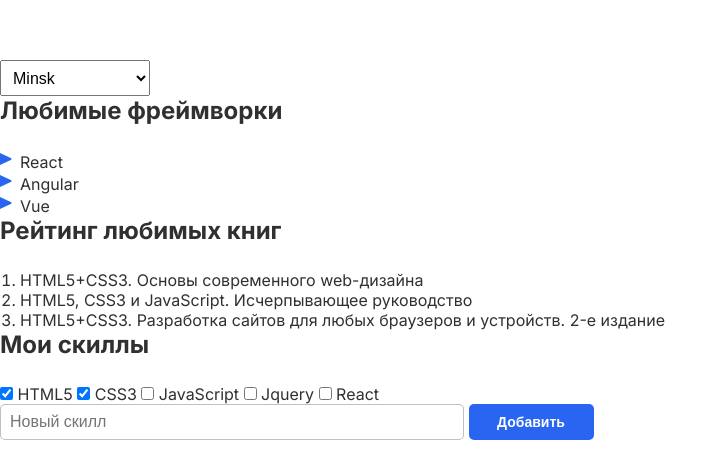
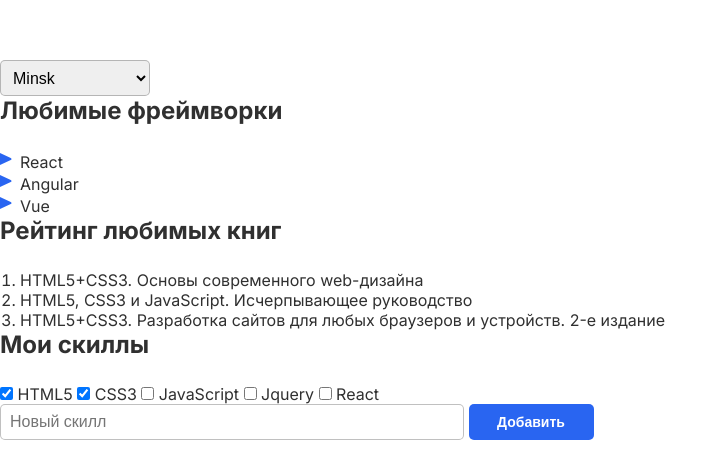
Before and after one commit to liwnght/2-hw-with-auto-test-html-css-main, a plain HTML site: page index.html in a window 1280 px wide. Shown: the part 910-1373 px from the top of the page, without its empty margins (0-728 px from the left). Drawn offline with Linux system fonts and the light colour scheme.

Commit message:
Corrected 2 task

```diff
--- a/style.css
+++ b/style.css
@@ -38,11 +38,11 @@ header.span {
     /* Стили для заголовка в первой секции */
     font-weight: 700;
     font-size: 48px;
+    margin-bottom: 20px;
 }
 
 .main-text {
     /* Стили для текста в первой секции */
-    font-family: var(--font-family);
     font-weight: 400;
     font-size: 18px;
     margin-bottom: 20px;
@@ -69,6 +69,9 @@ select {
     font-size: 16px;
     list-style-image: url(./images/ep_arrow-down.svg);
     padding: 8px;
+    background-repeat: no-repeat;
+    border: 1px solid rgba(48, 48, 48, 0.3);
+    border-radius: 5px;
 }
 
 .section-title {
```
